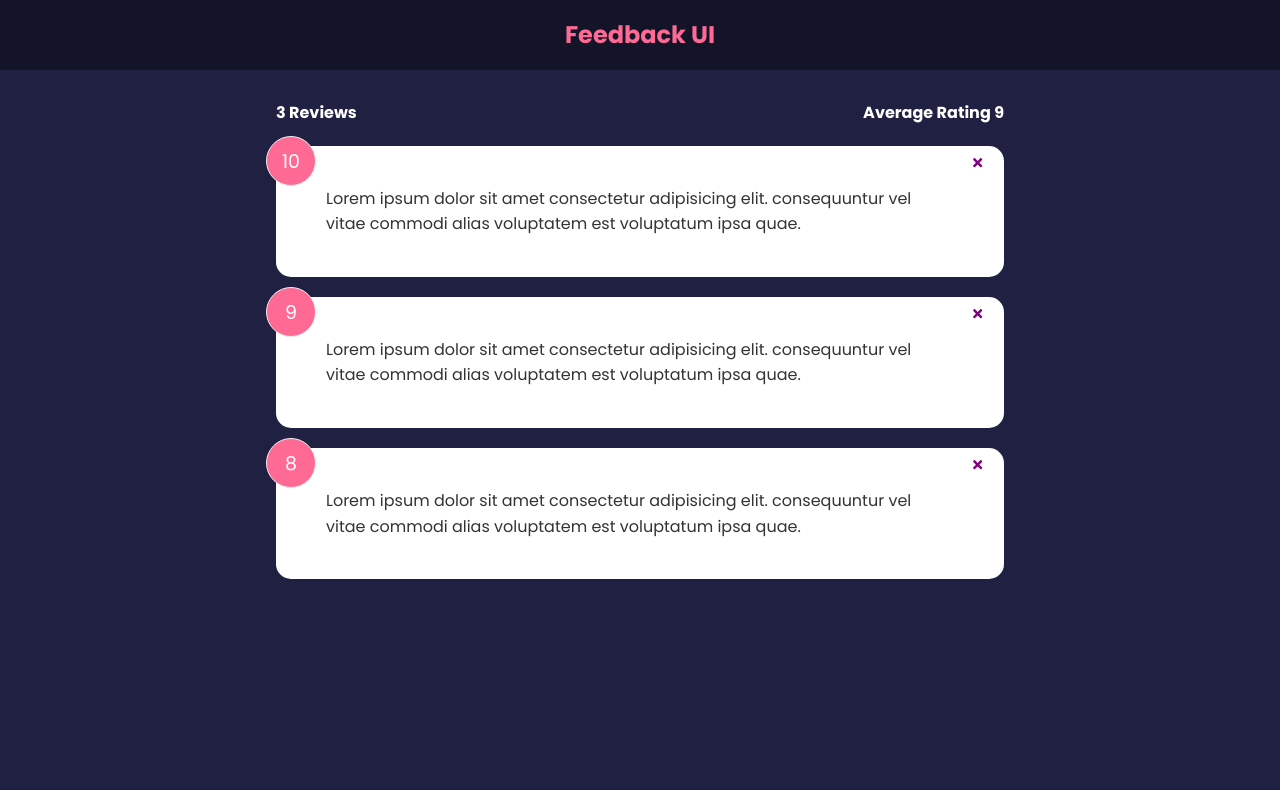
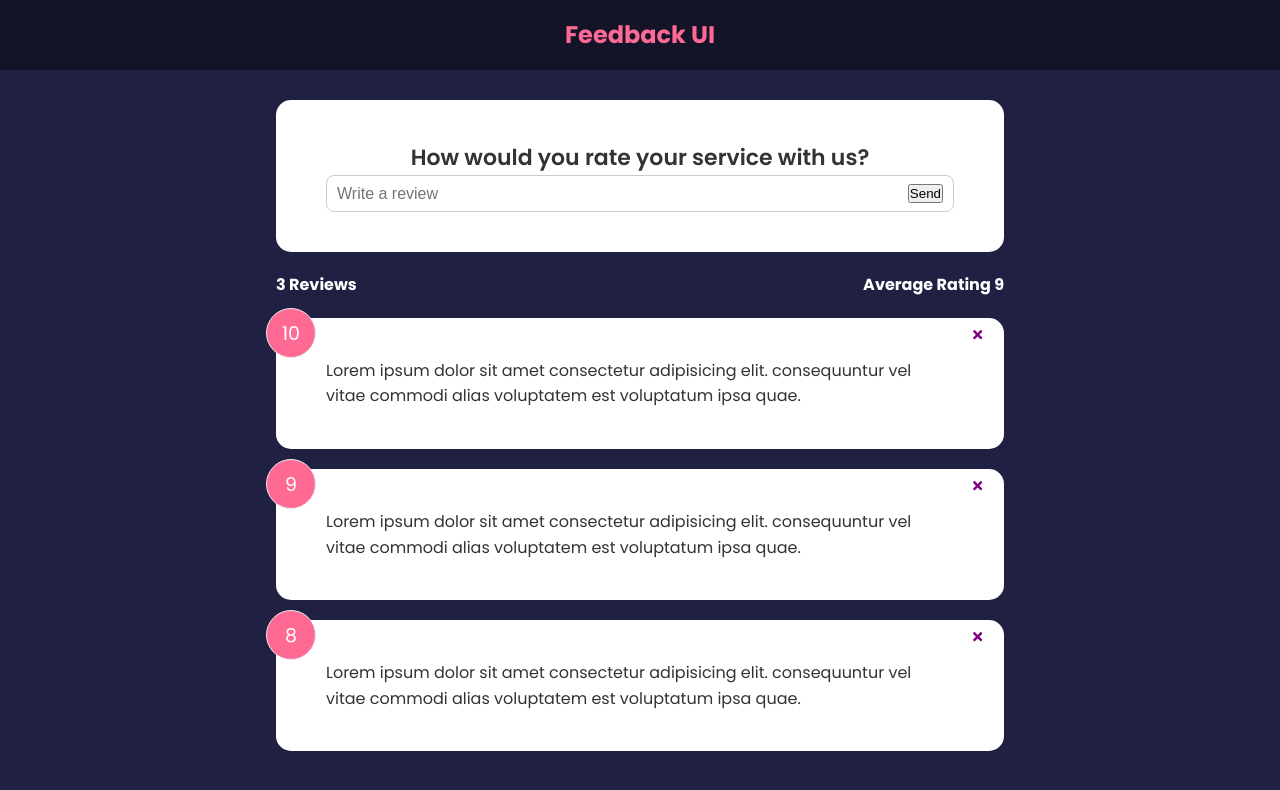
Before and after one commit to jvboronat/feedback-app, a React (Create React App) app: page / in a window 1280 px wide. Shown: the top 790 px of the page. Built offline with nearby package versions, Linux system fonts and the light colour scheme.

Commit message:
Form Input & State

```diff
--- a/src/App.js
+++ b/src/App.js
@@ -4,6 +4,7 @@
 import FeedBackList from "./components/FeedBackList";
 import FeedbackData from "./data/feedback";
 import FeedbackStats from "./components/FeedbackStats";
+import FeedbackForm from "./components/FeedbackForm";
 
 function App() {
 
@@ -21,6 +22,7 @@
     <>
       <Header />
       <div className="container">
+        <FeedbackForm/>
         <FeedbackStats items={feedback}/>
         <FeedBackList handleDelete={deleteFeedback} items={feedback}/>
       </div>
--- /dev/null
+++ b/src/components/FeedbackForm.jsx
@@ -0,0 +1,32 @@
+import Card from "./shared/Card"
+import { useState } from "react"
+
+function FeedbackForm() {
+
+    const [text, setText] = useState('')
+
+    const handleTextChange  = (e) => {
+        setText(e.target.value)
+    }
+
+    return (
+        <Card>
+            <form action="">
+                <h2>How would you rate your service with us?</h2>
+                <div className="input-group">
+                    <input
+                        type="text"
+                        placeholder="Write a review"
+                        onChange={handleTextChange}
+                        value={text}
+                    />
+
+                    <button type="submit">Send</button>
+
+                </div>
+            </form>
+        </Card>
+    )
+}
+
+export default FeedbackForm
--- a/src/components/shared/Card.jsx
+++ b/src/components/shared/Card.jsx
@@ -15,7 +15,6 @@
 Card.propTypes = {
     children: PropTypes.node.isRequired,
     reverse: PropTypes.bool,
-
 }
 
 
```
